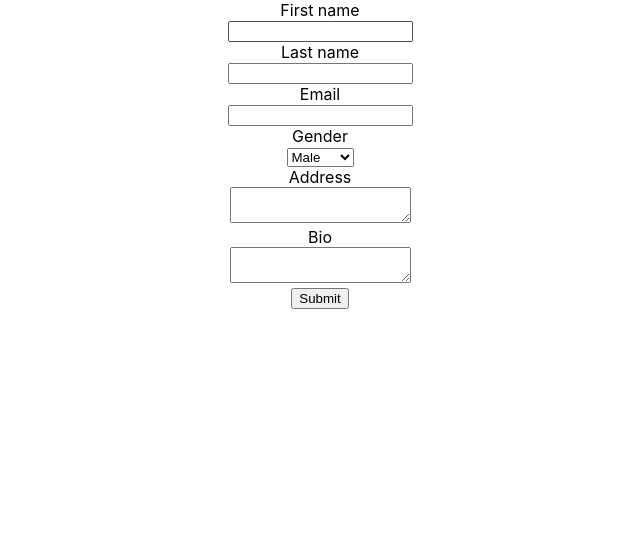
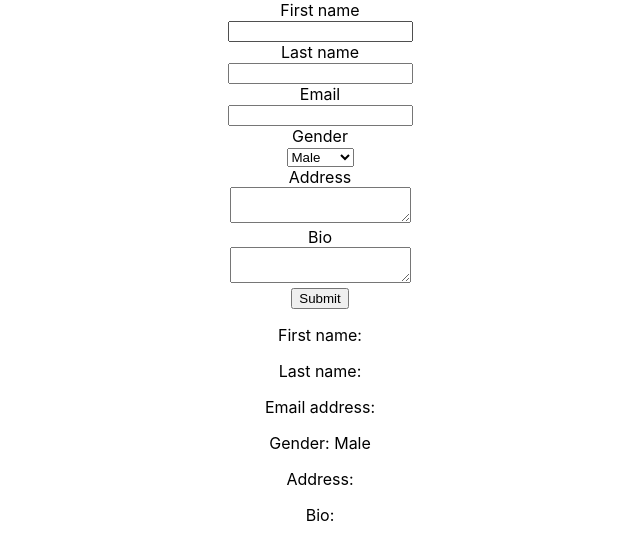
Before and after one commit to OladokunLT/form-kodecampstage2, a React (Create React App) app: page / in a window 1280 px wide. Shown: the top 560 px of the page, without its empty margins (320-960 px from the left). Built offline with nearby package versions, Linux system fonts and the light colour scheme.

Commit message:
updated form.jsx

```diff
--- a/src/Form.jsx
+++ b/src/Form.jsx
@@ -3,7 +3,7 @@ import React, { Component } from "react";
 export class Form extends Component {
     constructor(props){
         super(props);
-        this.state = {fnameValue: "", selVal: "Male", adresDesc: "", bioDesc: ""};
+        this.state = {fnameValue: "", selVal: "Male", adresValue: "",  bioValue: ""};
      // this.handleChange = this.handleChange.bind(this);
     }
 
@@ -27,7 +27,7 @@ export class Form extends Component {
 
     handleAdresChange = (event) => {
       console.log(this.target.value);
-      this.setState({adresDesc: event.target.value});
+      this.setState({adresValue: event.target.value});
     }
 
     handleBioChange = (event) => {
@@ -70,12 +70,12 @@ export class Form extends Component {
 
            <label>
             <div>Address</div>
-            <textarea name="" id="name" value= {this.state.adresDesc} onChange= {this.handleAdresChange} />
+            <textarea name="" id="" value= {this.state.adresValue} onChange= {this.handleAdresChange} />
           </label>
 
           <label>
             <div>Bio</div>
-            <textarea name="" id="name" value= {this.state.bioDesc} onChange= {this.handleBioChange} />
+            <textarea name="" id="" value= {this.state.bioValue} onChange= {this.handleBioChange} />
           </label>
 
           <div>
@@ -83,7 +83,12 @@ export class Form extends Component {
           </div>
         </form>
 
-
+        <p> First name: {this.state.fnameValue} </p>
+        <p> Last name: {this.state.lnameValue} </p>
+        <p> Email address: {this.state.emailValue} </p>
+        <p> Gender: {this.state.selVal} </p>
+        <p> Address: {this.state.adresValue} </p>
+        <p> Bio: {this.state.bioValue} </p>
       </>
     );
   }
```
